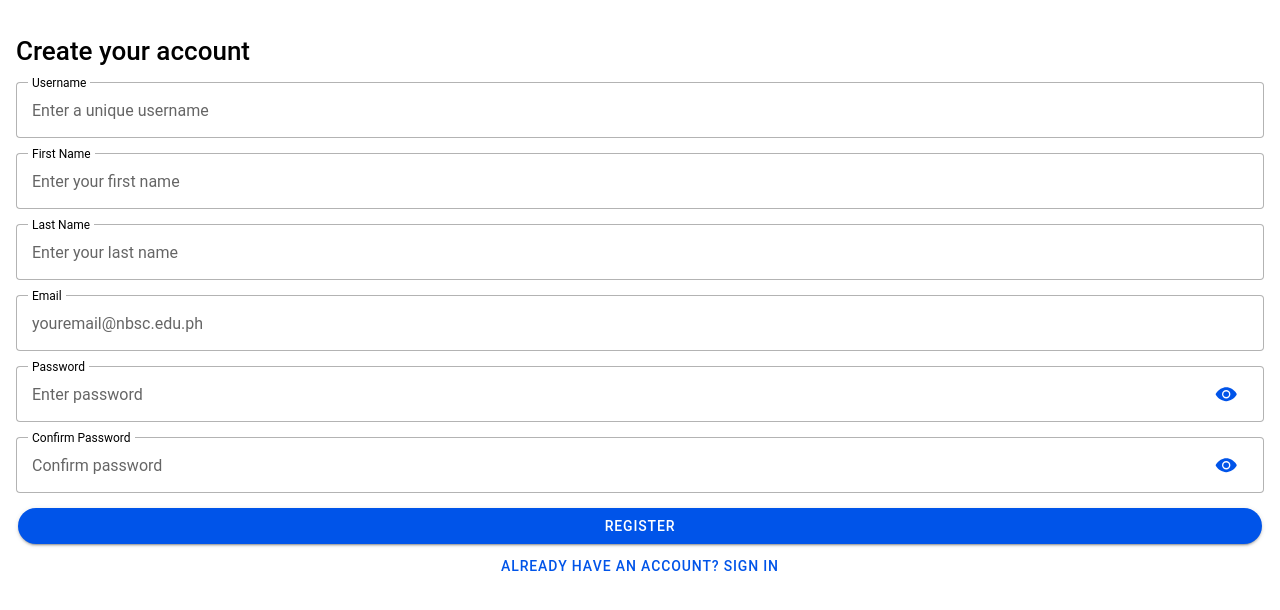
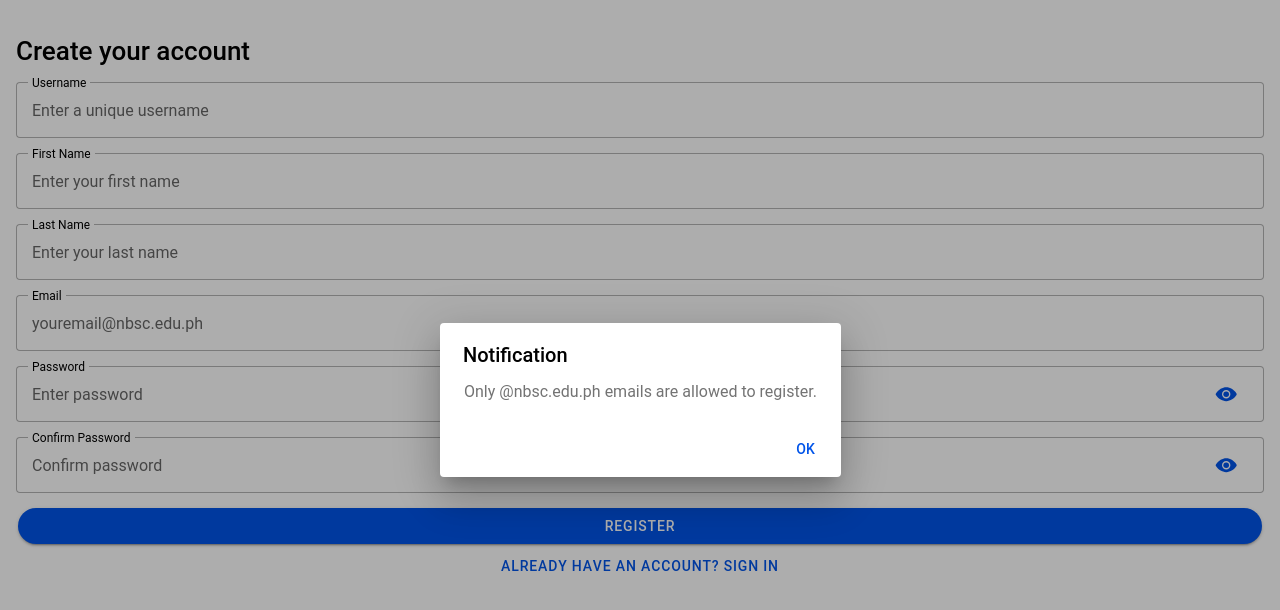
Before and after one commit to cliffamadeus/it35-lab, a React (Vite) app: page /it35-lab/register in a window 1280 px wide. Both pictures are taken after a click on the element "REGISTER". Shown: the top 610 px of the page. Built offline with nearby package versions, Linux system fonts and the light colour scheme; no server answers.

Commit message:
Added dynamic alertbox for login and register

```diff
--- a/src/pages/Login.tsx
+++ b/src/pages/Login.tsx
@@ -10,29 +10,43 @@ import {
   IonToast,
   useIonRouter
 } from '@ionic/react';
-import { logoIonic, } from 'ionicons/icons';
+import { logoIonic } from 'ionicons/icons';
 import { useState } from 'react';
 import { supabase } from '../utils/supabaseClient';
+
+const AlertBox: React.FC<{ message: string; isOpen: boolean; onClose: () => void }> = ({ message, isOpen, onClose }) => {
+  return (
+    <IonAlert
+      isOpen={isOpen}
+      onDidDismiss={onClose}
+      header="Notification"
+      message={message}
+      buttons={['OK']}
+    />
+  );
+};
 
 const Login: React.FC = () => {
   const navigation = useIonRouter();
   const [email, setEmail] = useState('');
   const [password, setPassword] = useState('');
+  const [alertMessage, setAlertMessage] = useState('');
   const [showAlert, setShowAlert] = useState(false);
-    const [errorMessage, setErrorMessage] = useState('');
   const [showToast, setShowToast] = useState(false);
 
   const doLogin = async () => {
     const { error } = await supabase.auth.signInWithPassword({ email, password });
+
     if (error) {
-        setErrorMessage(error.message);
+      setAlertMessage(error.message);
       setShowAlert(true);
-      } else {
+      return;
+    }
+
     setShowToast(true);
     setTimeout(() => {
       navigation.push('/it35-lab/app', 'forward', 'replace');
     }, 300);
-      }
   };
 
   return (
@@ -56,17 +70,6 @@ import { supabase } from '../utils/supabaseClient';
               overflow: 'hidden'
             }}
           >
-                    {/*
-                    <img
-                      alt="Silhouette of a person's head"
-                      src="https://ionicframework.com/docs/img/demos/avatar.svg"
-                      style={{
-                        width: '100%',
-                        height: '100%',
-                        objectFit: 'cover'
-                      }}
-                    />
-                    */}
             <IonIcon
               icon={logoIonic}
               color='primary'
@@ -87,15 +90,15 @@ import { supabase } from '../utils/supabaseClient';
             value={email}
             onIonChange={e => setEmail(e.detail.value!)}
           />
-                  <IonInput style={{
-                      marginTop:'10px',
-                    }}
+          <IonInput style={{ marginTop:'10px' }}
             fill="outline"
             type="password"
             placeholder="Password"
             value={password}
             onIonChange={e => setPassword(e.detail.value!)}
-                  ><IonInputPasswordToggle slot="end"></IonInputPasswordToggle></IonInput>
+          >
+            <IonInputPasswordToggle slot="end"></IonInputPasswordToggle>
+          </IonInput>
         </div>
         <IonButton onClick={doLogin} expand="full" shape='round'>
           Login
@@ -105,14 +108,8 @@ import { supabase } from '../utils/supabaseClient';
           Don't have an account? Register here
         </IonButton>
 
-                {/* IonAlert for displaying login errors */}
-                <IonAlert
-                  isOpen={showAlert}
-                  onDidDismiss={() => setShowAlert(false)}
-                  header="Login Failed"
-                  message={errorMessage}
-                  buttons={['OK']}
-                />
+        {/* Reusable AlertBox Component */}
+        <AlertBox message={alertMessage} isOpen={showAlert} onClose={() => setShowAlert(false)} />
 
         {/* IonToast for success message */}
         <IonToast
--- a/src/pages/Register.tsx
+++ b/src/pages/Register.tsx
@@ -13,10 +13,23 @@ import {
     IonCardHeader,
     IonCardSubtitle,
     IonCardTitle,
-    IonAvatar,
+    IonAlert,
 } from '@ionic/react';
 import { supabase } from '../utils/supabaseClient';
 import bcrypt from 'bcryptjs';
+
+// Reusable Alert Component
+const AlertBox: React.FC<{ message: string; isOpen: boolean; onClose: () => void }> = ({ message, isOpen, onClose }) => {
+  return (
+    <IonAlert
+      isOpen={isOpen}
+      onDidDismiss={onClose}
+      header="Notification"
+      message={message}
+      buttons={['OK']}
+    />
+  );
+};
 
 const Register: React.FC = () => {
     const [username, setUsername] = useState('');
@@ -27,15 +40,19 @@ const Register: React.FC = () => {
     const [confirmPassword, setConfirmPassword] = useState('');
     const [showVerificationModal, setShowVerificationModal] = useState(false);
     const [showSuccessModal, setShowSuccessModal] = useState(false);
+    const [alertMessage, setAlertMessage] = useState('');
+    const [showAlert, setShowAlert] = useState(false);
 
     const handleOpenVerificationModal = () => {
         if (!email.endsWith("@nbsc.edu.ph")) {
-            alert("Only @nbsc.edu.ph emails are allowed to register.");
+            setAlertMessage("Only @nbsc.edu.ph emails are allowed to register.");
+            setShowAlert(true);
             return;
         }
 
         if (password !== confirmPassword) {
-            alert("Passwords do not match.");
+            setAlertMessage("Passwords do not match.");
+            setShowAlert(true);
             return;
         }
 
@@ -76,81 +93,27 @@ const Register: React.FC = () => {
         } catch (err) {
             // Ensure err is treated as an Error instance
             if (err instanceof Error) {
-                alert(err.message);
+                setAlertMessage(err.message);
             } else {
-                alert("An unknown error occurred.");
+                setAlertMessage("An unknown error occurred.");
             }
+            setShowAlert(true);
         }
     };
-
 
     return (
         <IonPage>
             <IonContent className='ion-padding'>
                 <h1>Create your account</h1>
 
-                <IonInput
-                    label="Username"
-                    labelPlacement="stacked"
-                    fill="outline"
-                    type="text"
-                    placeholder="Enter a unique username"
-                    value={username}
-                    onIonChange={e => setUsername(e.detail.value!)}
-                    style={{ marginTop: '15px' }}
-                />
-                <IonInput
-                    label="First Name"
-                    labelPlacement="stacked"
-                    fill="outline"
-                    type="text"
-                    placeholder="Enter your first name"
-                    value={firstName}
-                    onIonChange={e => setFirstName(e.detail.value!)}
-                    style={{ marginTop: '15px' }}
-                />
-                <IonInput
-                    label="Last Name"
-                    labelPlacement="stacked"
-                    fill="outline"
-                    type="text"
-                    placeholder="Enter your last name"
-                    value={lastName}
-                    onIonChange={e => setLastName(e.detail.value!)}
-                    style={{ marginTop: '15px' }}
-                />
-                <IonInput
-                    label="Email"
-                    labelPlacement="stacked"
-                    fill="outline"
-                    type="email"
-                    placeholder="youremail@nbsc.edu.ph"
-                    value={email}
-                    onIonChange={e => setEmail(e.detail.value!)}
-                    style={{ marginTop: '15px' }}
-                />
-                <IonInput
-                    label="Password"
-                    labelPlacement="stacked"
-                    fill="outline"
-                    type="password"
-                    placeholder="Enter password"
-                    value={password}
-                    onIonChange={e => setPassword(e.detail.value!)}
-                    style={{ marginTop: '15px' }}
-                >
+                <IonInput label="Username" labelPlacement="stacked" fill="outline" type="text" placeholder="Enter a unique username" value={username} onIonChange={e => setUsername(e.detail.value!)} style={{ marginTop: '15px' }} />
+                <IonInput label="First Name" labelPlacement="stacked" fill="outline" type="text" placeholder="Enter your first name" value={firstName} onIonChange={e => setFirstName(e.detail.value!)} style={{ marginTop: '15px' }} />
+                <IonInput label="Last Name" labelPlacement="stacked" fill="outline" type="text" placeholder="Enter your last name" value={lastName} onIonChange={e => setLastName(e.detail.value!)} style={{ marginTop: '15px' }} />
+                <IonInput label="Email" labelPlacement="stacked" fill="outline" type="email" placeholder="youremail@nbsc.edu.ph" value={email} onIonChange={e => setEmail(e.detail.value!)} style={{ marginTop: '15px' }} />
+                <IonInput label="Password" labelPlacement="stacked" fill="outline" type="password" placeholder="Enter password" value={password} onIonChange={e => setPassword(e.detail.value!)} style={{ marginTop: '15px' }} >
                     <IonInputPasswordToggle slot="end" />
                 </IonInput>
-                <IonInput
-                    label="Confirm Password"
-                    labelPlacement="stacked"
-                    fill="outline"
-                    type="password"
-                    placeholder="Confirm password"
-                    value={confirmPassword}
-                    onIonChange={e => setConfirmPassword(e.detail.value!)}
-                    style={{ marginTop: '15px' }}
-                >
+                <IonInput label="Confirm Password" labelPlacement="stacked" fill="outline" type="password" placeholder="Confirm password" value={confirmPassword} onIonChange={e => setConfirmPassword(e.detail.value!)} style={{ marginTop: '15px' }} >
                     <IonInputPasswordToggle slot="end" />
                 </IonInput>
 
@@ -177,8 +140,7 @@ const Register: React.FC = () => {
                                 <IonCardSubtitle>Name</IonCardSubtitle>
                                 <IonCardTitle>{firstName} {lastName}</IonCardTitle>
                             </IonCardHeader>
-                            <IonCardContent>
-                            </IonCardContent>
+                            <IonCardContent></IonCardContent>
                             <div style={{ display: 'flex', justifyContent: 'flex-end', marginRight: '5px' }}>
                                 <IonButton fill="clear" onClick={() => setShowVerificationModal(false)}>Cancel</IonButton>
                                 <IonButton color="primary" onClick={doRegister}>Confirm</IonButton>
@@ -189,18 +151,8 @@ const Register: React.FC = () => {
 
                 {/* Success Modal */}
                 <IonModal isOpen={showSuccessModal} onDidDismiss={() => setShowSuccessModal(false)}>
-                    <IonContent className="ion-padding" style={{
-                        display: 'flex',
-                        flexDirection: 'column',
-                        justifyContent: 'center',
-                        alignItems: 'center',
-                        height: '100vh',
-                        textAlign: 'center',
-                        marginTop:'35%'
-                    }}>
-                        <IonTitle style={{
-                            marginTop:'35%'
-                        }}>Registration Successful 🎉</IonTitle>
+                    <IonContent className="ion-padding" style={{ display: 'flex', flexDirection: 'column', justifyContent: 'center', alignItems: 'center', height: '100vh', textAlign: 'center', marginTop: '35%' }}>
+                        <IonTitle style={{ marginTop: '35%' }}>Registration Successful 🎉</IonTitle>
                         <IonText>
                             <p>Your account has been created successfully.</p>
                             <p>Please check your email address.</p>
@@ -210,6 +162,10 @@ const Register: React.FC = () => {
                         </IonButton>
                     </IonContent>
                 </IonModal>
+
+                {/* Reusable AlertBox Component */}
+                <AlertBox message={alertMessage} isOpen={showAlert} onClose={() => setShowAlert(false)} />
+
             </IonContent>
         </IonPage>
     );
```
Lines whose indentation alone changed are shown as unchanged.
